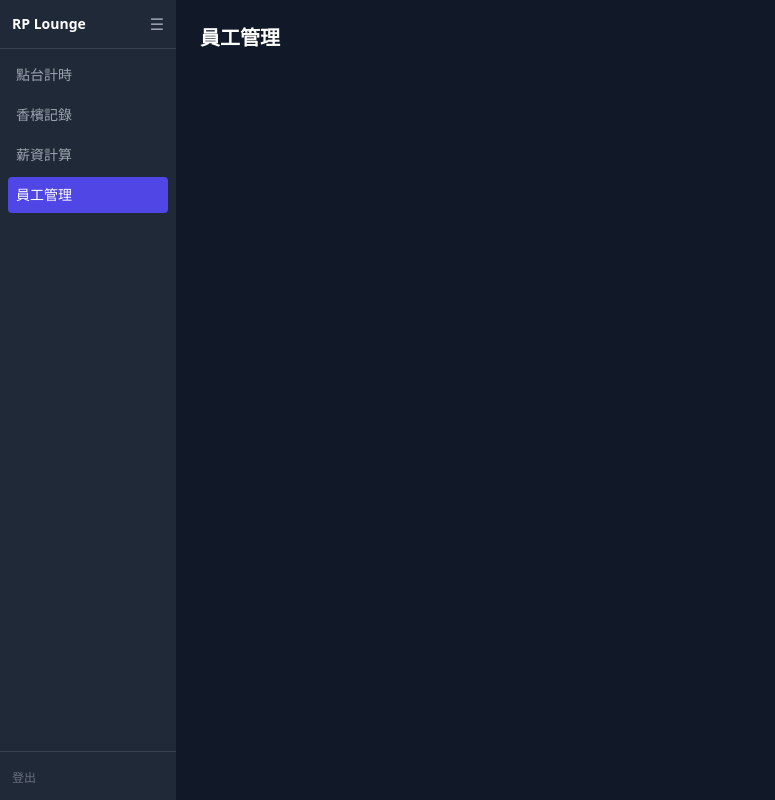
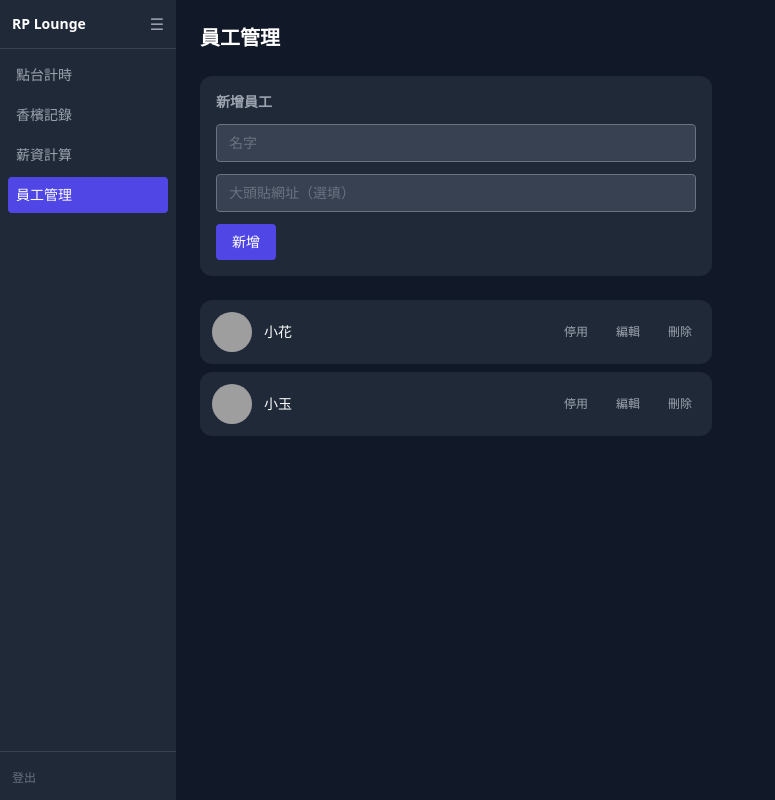
Before and after one commit to Sumver7220/tools, a React (Vite) app: page /employees in a window 1280 px wide. Shown: the whole page, without its empty margins (0-775 px from the left). Built offline with nearby package versions, Linux system fonts and the light colour scheme; grey boxes are pictures that could not be loaded.

Commit message:
feat: employee management page with mock data

```diff
--- a/src/pages/Employees.jsx
+++ b/src/pages/Employees.jsx
@@ -1,3 +1,83 @@
+import { useState } from 'react'
+
+const INITIAL = [
+  { id: '1', name: '小花', avatarUrl: '', active: true },
+  { id: '2', name: '小玉', avatarUrl: '', active: true },
+]
+
 export default function Employees() {
-  return <h1 className="text-xl font-bold text-white">員工管理</h1>
+  const [employees, setEmployees] = useState(INITIAL)
+  const [form, setForm] = useState({ name: '', avatarUrl: '' })
+  const [editId, setEditId] = useState(null)
+
+  function handleSubmit(e) {
+    e.preventDefault()
+    if (!form.name.trim()) return
+    if (editId) {
+      setEmployees(prev => prev.map(emp => emp.id === editId ? { ...emp, ...form } : emp))
+      setEditId(null)
+    } else {
+      setEmployees(prev => [...prev, { id: Date.now().toString(), ...form, active: true }])
+    }
+    setForm({ name: '', avatarUrl: '' })
+  }
+
+  function startEdit(emp) {
+    setEditId(emp.id)
+    setForm({ name: emp.name, avatarUrl: emp.avatarUrl })
+  }
+
+  return (
+    <div className="max-w-lg space-y-6">
+      <h1 className="text-xl font-bold">員工管理</h1>
+
+      <form onSubmit={handleSubmit} className="bg-gray-800 rounded-xl p-4 space-y-3">
+        <h2 className="text-sm font-semibold text-gray-400">{editId ? '編輯員工' : '新增員工'}</h2>
+        <input value={form.name} onChange={e => setForm(f => ({ ...f, name: e.target.value }))}
+          placeholder="名字"
+          className="w-full bg-gray-700 text-white rounded px-3 py-2 text-sm focus:outline-none focus:ring-2 focus:ring-indigo-500" />
+        <input value={form.avatarUrl} onChange={e => setForm(f => ({ ...f, avatarUrl: e.target.value }))}
+          placeholder="大頭貼網址（選填）"
+          className="w-full bg-gray-700 text-white rounded px-3 py-2 text-sm focus:outline-none focus:ring-2 focus:ring-indigo-500" />
+        <div className="flex gap-2">
+          <button type="submit"
+            className="bg-indigo-600 hover:bg-indigo-500 text-white px-4 py-2 rounded text-sm transition-colors">
+            {editId ? '儲存' : '新增'}
+          </button>
+          {editId && (
+            <button type="button"
+              onClick={() => { setEditId(null); setForm({ name: '', avatarUrl: '' }) }}
+              className="bg-gray-700 hover:bg-gray-600 text-white px-4 py-2 rounded text-sm transition-colors">
+              取消
+            </button>
+          )}
+        </div>
+      </form>
+
+      <ul className="space-y-2">
+        {employees.map(emp => (
+          <li key={emp.id} className="bg-gray-800 rounded-xl p-3 flex items-center gap-3">
+            <img
+              src={emp.avatarUrl || `https://api.dicebear.com/7.x/initials/svg?seed=${emp.name}&backgroundColor=374151`}
+              alt={emp.name} className="w-10 h-10 rounded-full object-cover bg-gray-700" />
+            <span className={`flex-1 text-sm ${emp.active ? 'text-white' : 'text-gray-500 line-through'}`}>
+              {emp.name}
+            </span>
+            <button onClick={() => setEmployees(prev => prev.map(e => e.id === emp.id ? { ...e, active: !e.active } : e))}
+              className="text-xs text-gray-400 hover:text-yellow-400 px-2 py-1 rounded hover:bg-gray-700 transition-colors">
+              {emp.active ? '停用' : '啟用'}
+            </button>
+            <button onClick={() => startEdit(emp)}
+              className="text-xs text-gray-400 hover:text-blue-400 px-2 py-1 rounded hover:bg-gray-700 transition-colors">
+              編輯
+            </button>
+            <button onClick={() => setEmployees(prev => prev.filter(e => e.id !== emp.id))}
+              className="text-xs text-gray-400 hover:text-red-400 px-2 py-1 rounded hover:bg-gray-700 transition-colors">
+              刪除
+            </button>
+          </li>
+        ))}
+      </ul>
+    </div>
+  )
 }
```
